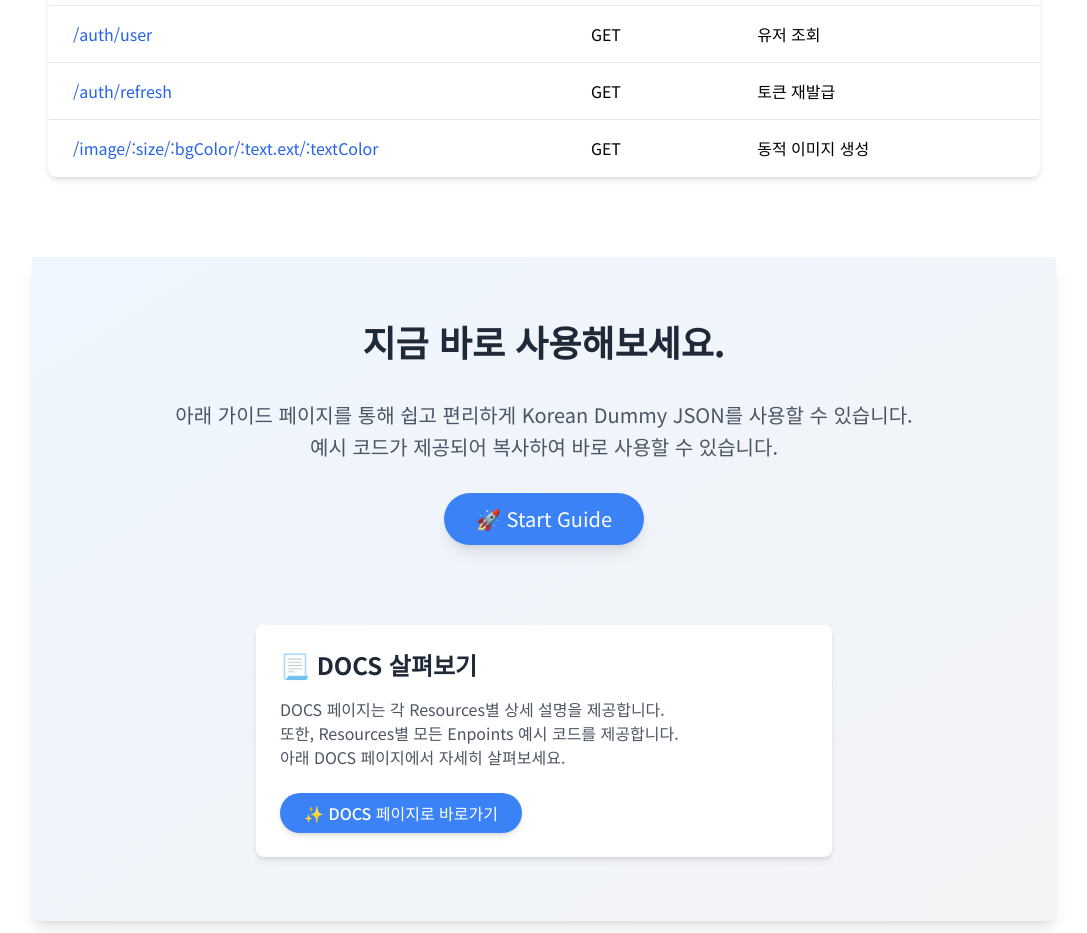
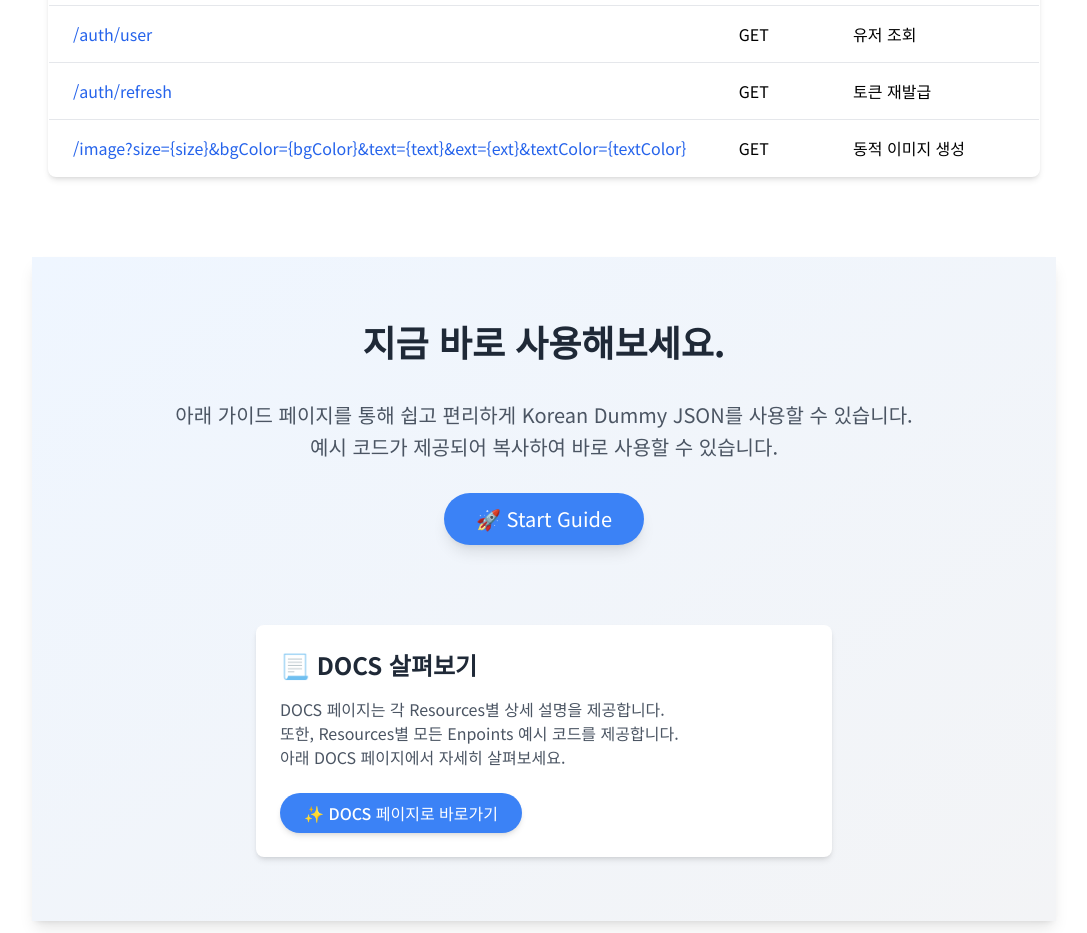
Before and after one commit to NamJongtae/koreanDummyJSON, a Next.js app: page / in a window 1280 px wide. Shown: the part 5160-6093 px from the top of the page, without its empty margins (96-1183 px from the left). Built offline with nearby package versions, Linux system fonts and the light colour scheme; no server answers.

Commit message:
Fix: image API Route 경로 변경에 따라 컴포넌트 수정 - endpoint 및 fetchUrl 수정

```diff
--- a/src/components/commons/generate-image-section/generate-image-section.tsx
+++ b/src/components/commons/generate-image-section/generate-image-section.tsx
@@ -30,12 +30,15 @@
   className,
   children
 }: IProps) {
-  const pathnameArr = fetchUrl.split("/");
-  const size = pathnameArr[2] || "150x150";
+  const urlParams = new URLSearchParams(fetchUrl.split("?")[1]);
+  const size = urlParams.get("size") || "150x150";
 
   const [widthStr, heightStr] = size.split("x");
-  const width = parseInt(widthStr, 10);
-  const height = heightStr ? parseInt(heightStr, 10) : width;
+  let width = parseInt(widthStr, 10);
+  let height = heightStr ? parseInt(heightStr, 10) : width;
+
+  if (isNaN(width)) width = 150;
+  if (isNaN(height)) height = 150;
 
   const code = generateCodeSnippet({
     fetchUrl,
@@ -77,6 +80,7 @@
           alt=""
           width={width}
           height={height}
+          unoptimized
         />
       )}
       {children}
--- a/src/components/docs/image/get-custom-bg-color-image.tsx
+++ b/src/components/docs/image/get-custom-bg-color-image.tsx
@@ -5,9 +5,9 @@
     <GenerateImageSection
       id="이미지-배경-색상-커스텀하기"
       title="이미지 배경 색상 커스텀하기"
-      endpoint="/image/:size/:bgColor"
+      endpoint="?bgColor={bgColor}"
       method="GET"
-      fetchUrl="/image/300/2E64FE"
+      fetchUrl="/image?bgColor=2E64FE"
       descriptions={
         <>
           <p className="section-text mb-2">
--- a/src/components/docs/image/get-custom-ext-image.tsx
+++ b/src/components/docs/image/get-custom-ext-image.tsx
@@ -1,27 +1,26 @@
-import GenerateImageSection from '../../commons/generate-image-section/generate-image-section';
+import GenerateImageSection from "../../commons/generate-image-section/generate-image-section";
 
 export default function GetCustomExtImage() {
-
   return (
     <GenerateImageSection
       id="이미지-확장자-커스텀하기"
       title="이미지 확장자 커스텀하기"
-      endpoint="/image/:size/:bgColor/:text.{ext}"
+      endpoint="?ext={ext}"
       method="GET"
-      fetchUrl="/image/300/2E64FE/KoreanDummyJSON.jpg"
+      fetchUrl="/image?ext=jpg"
       descriptions={
         <>
           <p className="section-text mb-2">
-            확장자의 기본값은 <span className="font-medium">.png</span>입니다.
+            확장자의 기본값은 <span className="font-medium">png</span>입니다.
           </p>
 
           <p className="section-text mb-2">
             지원하는 확장자는
-            <span className="font-medium">.jpge, .jpg, .png, .svg</span>입니다.
+            <span className="font-medium">jpge, jpg, png, svg</span>입니다.
           </p>
 
           <p className="section-text mb-2">
-            확장자가 <span className="font-medium">.jpg</span>인 이미지를
+            확장자가 <span className="font-medium">jpg</span>인 이미지를
             생성합니다.
           </p>
 
--- a/src/components/docs/image/get-custom-size-image.tsx
+++ b/src/components/docs/image/get-custom-size-image.tsx
@@ -5,9 +5,9 @@
     <GenerateImageSection
       id="이미지-사이즈-커스텀하기"
       title="이미지 사이즈 커스텀하기"
-      endpoint="/image/:size"
+      endpoint="?size={size}"
       method="GET"
-      fetchUrl="/image/300"
+      fetchUrl="/image?size=500x300"
       descriptions={
         <>
           <p className="section-text mb-2">
@@ -18,11 +18,8 @@
             <span className="font-medium"> 150x150</span>입니다.
           </p>
           <p className="section-text mb-2">
-            만약, 사이즈가 너비가 500 높이가 300인 이미지를 생성하려면 500x300를
-            size 값으로 설정하면됩니다.
-          </p>
-          <p className="section-text mb-2">
-            사이즈가 300x300인 이미지를 생성합니다.
+            만약, 너비가 500, 높이가 300인 이미지를 생성하려면 500x300을 size
+            값으로 설정하면됩니다.
           </p>
           <p className="section-text mb-4">
             아래 Fetch URL를 복사하여 브라우저 주소창에 URL를 붙여넣고, size
--- a/src/components/docs/image/get-custom-text-color-image.tsx
+++ b/src/components/docs/image/get-custom-text-color-image.tsx
@@ -6,9 +6,9 @@
       className="pb-20"
       id="이미지-텍스트-색상-커스텀하기"
       title="이미지 텍스트 색상 커스텀하기"
-      endpoint="/image/:size/:bgColor/:text.{ext}/:textColor"
+      endpoint="?text={text}&textColor={textColor}"
       method="GET"
-      fetchUrl="/image/300/2E64FE/KoreanDummyJSON.jpg/FFFFFF"
+      fetchUrl="/image?size=300x300&text=KoreanDummyJSON&textColor=2E64FE"
       descriptions={
         <>
           <p className="section-text mb-2">
--- a/src/components/docs/image/get-custom-text-image.tsx
+++ b/src/components/docs/image/get-custom-text-image.tsx
@@ -5,9 +5,9 @@
     <GenerateImageSection
       id="이미지-텍스트-커스텀하기"
       title="이미지 텍스트 커스텀하기"
-      endpoint="/image/:size/:bgColor/:text"
+      endpoint="?text={text}"
       method="GET"
-      fetchUrl="/image/300/2E64FE/KoreanDummyJSON"
+      fetchUrl="/image?size=300x300&text=KoreanDummyJSON"
       descriptions={
         <>
           <p className="section-text mb-2">
@@ -16,7 +16,7 @@
           </p>
 
           <p className="section-text mb-2">
-            텍스트가 <span className="font-medium">korean dummy JSON</span>인
+            텍스트가 <span className="font-medium">Korean Dummy JSON</span>인
             이미지를 생성합니다.
           </p>
 
--- a/src/components/docs/image/get-default-image.tsx
+++ b/src/components/docs/image/get-default-image.tsx
@@ -5,7 +5,7 @@
     <GenerateImageSection
       id="기본-이미지-생성하기"
       title="기본 이미지 생성하기"
-      endpoint="/image"
+      endpoint=""
       method="GET"
       fetchUrl="/image"
       descriptions={
--- a/src/table-data/api-endpoints-data.ts
+++ b/src/table-data/api-endpoints-data.ts
@@ -291,9 +291,10 @@
     action: "토큰 재발급"
   },
   {
-    endpoint: "/image/:size/:bgColor/:text.ext/:textColor",
-    url: "/image/500",
+    endpoint:
+      "/image?size={size}&bgColor={bgColor}&text={text}&ext={ext}&textColor={textColor}",
+    url: "/image?size=500&bgColor=2E64FE&text=KoreanDummyJSON&ext=jpg&textColor=FFFFFF",
     method: "GET",
     action: "동적 이미지 생성"
-  },
+  }
 ];
```
